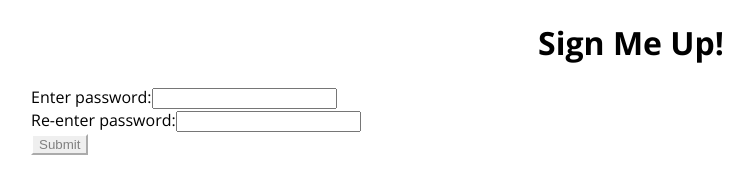
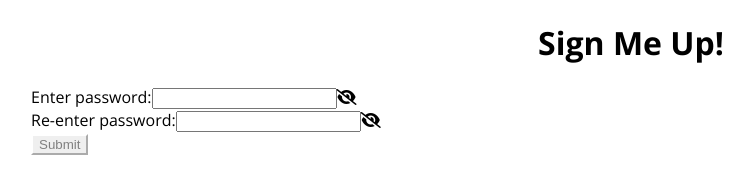
Before and after one commit to MohammedSaayim/Login-Page, a React (Create React App) app: page / in a window 1280 px wide. Shown: the top 179 px of the page, without its empty margins (9-762 px from the left). Built offline with nearby package versions, Linux system fonts and the light colour scheme.

Commit message:
Feat: Add toggle visibility icon Added it in PwdForms.jsx

```diff
--- a/src/PwdForms.jsx
+++ b/src/PwdForms.jsx
@@ -4,9 +4,11 @@ import SubmitBtn from "./SubmitBtn";
 export default function PwdForms() {
   const [pwd, setPwd] = useState("");
   const [rePwd, setRePwd] = useState("");
+  const [inputType1, setInputType1] = useState("password");
+  const [inputType2, setInputType2] = useState("password");
 
   const validPwd = new RegExp("[0-9]");
-  let matchColor, alphaColor;
+  let pwdMatchCol, pwdNumCol;
 
   function PwdMatch() {
     let pwdStatus, pwdNumCheck;
@@ -15,23 +17,23 @@ export default function PwdForms() {
       return null;
     } else {
       pwdStatus = "❌Passwords don't match";
-      matchColor = "red";
+      pwdMatchCol = "red";
     }
 
     if (!validPwd.test(pwd)) {
       pwdNumCheck = "❌Password must include atleast one number";
-      alphaColor = "red";
+      pwdNumCol = "red";
     }
     if (validPwd.test(pwd) && pwd === rePwd) {
       pwdNumCheck = "Password is valid ✔";
-      alphaColor = "green";
+      pwdNumCol = "green";
     }
     return (
       <div>
         <div
           style={{
             display: rePwd === "" || pwd === rePwd ? "none" : "block",
-            color: matchColor
+            color: pwdMatchCol
           }}
         >
           {pwdStatus}
@@ -40,7 +42,7 @@ export default function PwdForms() {
         <div
           style={{
             display: pwd === "" ? "none" : "block",
-            color: alphaColor
+            color: pwdNumCol
           }}
         >
           {pwdNumCheck}
@@ -63,6 +65,8 @@ export default function PwdForms() {
     let borderCol;
     if (!(validPwd.test(pwd) && pwd === rePwd)) {
       borderCol = "#fff";
+    } else {
+      borderCol = "#000";
     }
     return borderCol;
   }
@@ -75,19 +79,55 @@ export default function PwdForms() {
     setRePwd(event.target.value);
   }
 
+  function toggleVisibility1() {
+    if (inputType1 === "password") {
+      setInputType1("text");
+    } else {
+      setInputType1("password");
+    }
+  }
+
+  function toggleVisibility2() {
+    if (inputType2 === "password") {
+      setInputType2("text");
+    } else {
+      setInputType2("password");
+    }
+  }
+
   return (
     <div>
-      <div>
+      <div className="pass-wrapper">
         <label>
           Enter password:
-          <input onChange={onPwdChange} type="password"></input>
+          <input onChange={onPwdChange} type={inputType1}></input>
+          <i
+            onClick={toggleVisibility1}
+            className="fas fa-eye eye1"
+            style={{ display: inputType1 === "text" ? "initial" : "none" }}
+          ></i>
+          <i
+            className="fas fa-eye-slash eye1"
+            onClick={toggleVisibility1}
+            style={{ display: inputType1 === "password" ? "initial" : "none" }}
+          ></i>
         </label>
       </div>
 
       <div>
         <label>
           Re-enter password:
-          <input onChange={onRePwdChange} type="password"></input>
+          <input onChange={onRePwdChange} type={inputType2}></input>
+          <i
+            onClick={toggleVisibility2}
+            style={{ display: inputType2 === "password" ? "none" : "initial" }}
+            className="fas fa-eye eye2"
+          ></i>
+          <i
+            onClick={toggleVisibility2}
+            style={{ display: inputType2 === "text" ? "none" : "initial" }}
+            className="fas fa-eye-slash eye2"
+          ></i>
         </label>
       </div>
 
```
